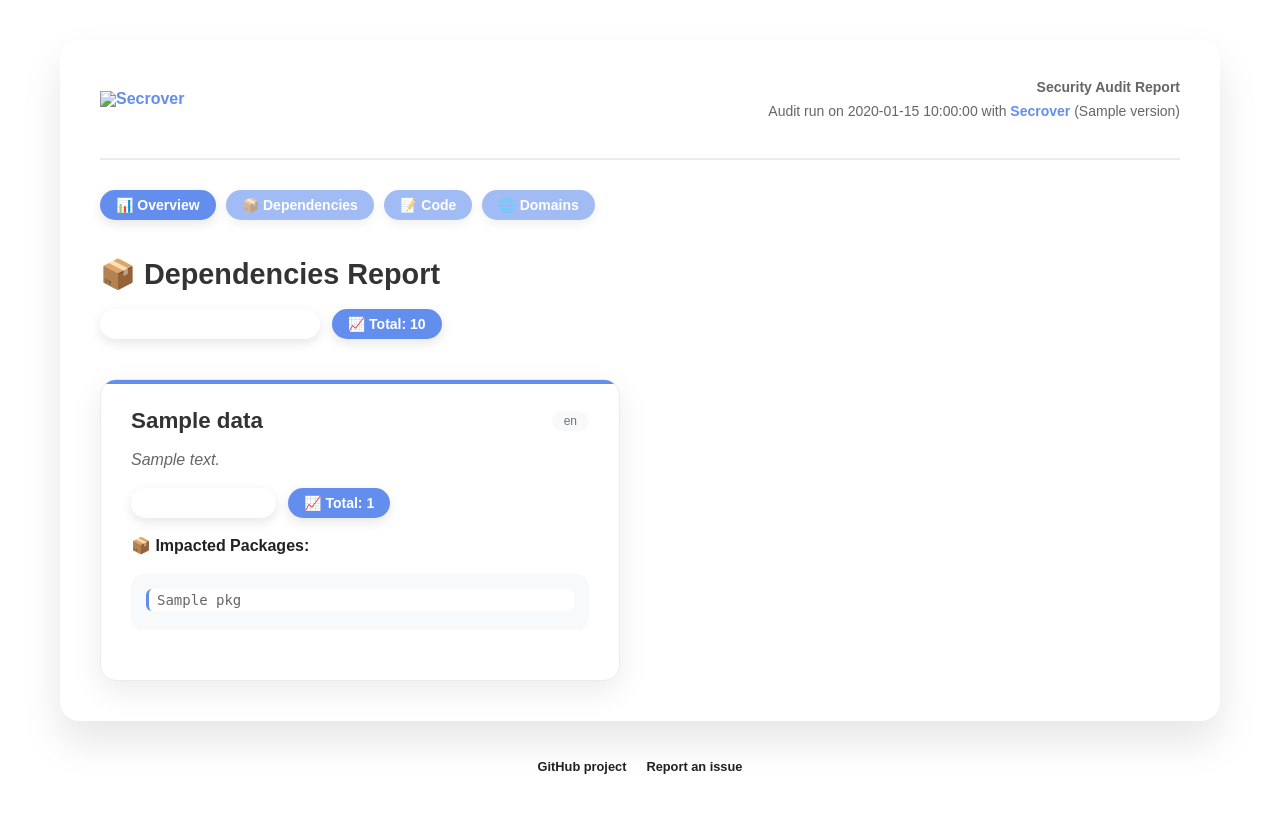
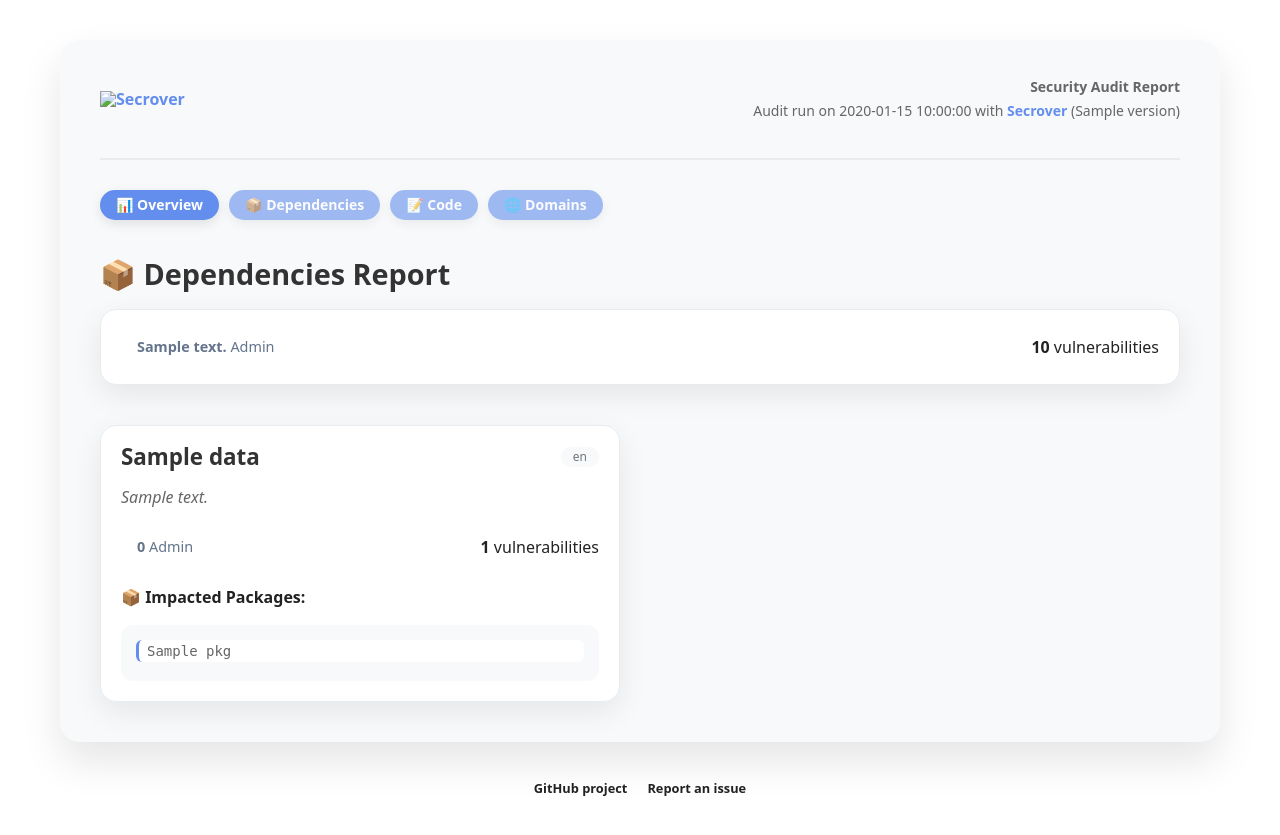
Before and after one commit to Secrover/Secrover, a Python web app: template templates/dependencies.html in a window 1280 px wide. Before the commit the page ends 774 px from the top, so only its background shows below. Run offline with Jinja, Linux system fonts and the light colour scheme; the template is opened without the code that fills it: most values are stand-ins (such as "Sample title", 1, 10 or a date in 2020).

Commit message:
Lighter design

```diff
--- a/templates/base.html
+++ b/templates/base.html
@@ -65,14 +65,14 @@
             --main-color: #638eed;;
         }
         body {
-            font-family: Arial, sans-serif;
+            font-family: 'Noto Sans', Arial, sans-serif;
             margin: 20px;
             background: #fff;
             color: #222;
         }
         #main {
             margin: 40px;
-            background: rgba(255, 255, 255, 0.95);
+            background: #f8f9fa;
             backdrop-filter: blur(10px);
             border-radius: 20px;
             padding: 40px;
@@ -151,12 +160,6 @@
             color: #666;
             font-size: 14px;
         }
-        .vulnerability-badges {
-            display: flex;
-            gap: 12px;
-            flex-wrap: wrap;
-            align-items: center;
-        }
         .badge {
             padding: 8px 16px;
             border-radius: 20px;
@@ -165,22 +168,47 @@
             display: flex;
             align-items: center;
             gap: 6px;
-            box-shadow: 0 4px 12px rgba(0, 0, 0, 0.1);
-            color: #fff;
+            background: #f8f9fa;
+            color: #6c757d;
         }
-        .badge-critical { background: linear-gradient(135deg, #dc3545, #c82333); }
-        .badge-high { background: linear-gradient(135deg, #fd7e14, #e55a00); }
-        .badge-moderate { background: linear-gradient(135deg, #ffc107, #e0a800); }
-        .badge-low { background: linear-gradient(135deg, #28a745, #1e7e34); }
-        .badge-info { background: linear-gradient(135deg, #17a2b8, #138496); }
-        .badge-total { background: var(--main-color); }
-        .badge-basic { background: #f8f9fa; color: #6c757d;}
         .badge-small {
             padding: 4px 12px;
             border-radius: 12px;
             font-size: 12px;
             font-weight: 500;
         }
+        .severity-dots {
+            display: flex;
+            justify-content: space-between;
+            align-items: center;
+
+            & > div {
+                display: flex;
+                gap: 12px;
+                flex-wrap: wrap;
+                align-items: center;
+                padding: 15px 0;
+            }
+        }
+        .severity-dot {
+            display: flex;
+            align-items: center;
+            gap: 0.5rem;
+            font-size: 0.9em;
+            color: #64748b;
+        }
+        .dot {
+            width: 8px;
+            height: 8px;
+            border-radius: 50%;
+        }
+        .dot-critical { background: #ef4444; }
+        .dot-high { background: #f97316; }
+        .dot-moderate { background: #eab308; }
+        .dot-low { background: #22c55e; }
+        .dot-info { background: #3b82f6; }
+        .dot-total { background: var(--main-color); }
+        .dot-basic { background: #f8f9fa; color: #6c757d;}
         #menu {
             display: flex;
             flex-wrap: wrap;
@@ -207,21 +235,27 @@
         }
         #global-recap {
             margin-bottom: 40px;
+
+            .severity-dots {
+                padding: 15px 20px;
+            }
         }
         .overview-container {
             display: flex;
             flex-wrap: wrap;
             gap: 20px;
             margin-top: 30px;
+
+            .card {
+                flex: 1 1 250px;
+            }
         }
         .card {
-            flex: 1 1 250px;
-            border: 1px solid #ddd;
-            border-radius: 12px;
+            background: #fff;
+            border-radius: 16px;
             padding: 20px;
-            background-color: #f8f9fa;
-            box-shadow: 2px 2px 8px rgba(0, 0, 0, 0.05);
-
+            box-shadow: 0 10px 30px rgba(0, 0, 0, 0.08);
+            border: 1px solid #e9ecef;
         }
         .card h2 {
             font-size: 1.2rem;
@@ -237,24 +271,6 @@
             font-size: 0.9rem;
         }
         #repos { display: grid; gap: 40px; grid-template-columns: repeat(2, 1fr); }
-        .project-card::before {
-            content: '';
-            position: absolute;
-            top: 0;
-            left: 0;
-            right: 0;
-            height: 4px;
-            background: var(--main-color);
-        }
-        .project-card {
-            background: #fff;
-            border-radius: 16px;
-            padding: 30px;
-            box-shadow: 0 10px 30px rgba(0, 0, 0, 0.08);
-            border: 1px solid #e9ecef;
-            position: relative;
-            overflow: hidden;
-        }
         .project-card h3 {
             margin-bottom: 0;
         }
--- a/templates/dependencies.html
+++ b/templates/dependencies.html
@@ -5,13 +5,19 @@
 {% block content %}
     <section id="global-recap">
         <h1>📦 Dependencies Report</h1>
-        <div class="vulnerability-badges">
+        <div class="card severity-dots">
+            <div>
                 {% for level in severity_order %}
-            <span class="badge badge-{{ level }}">
-                {{ severity_emojis[level] }} {{ level.capitalize() }}: {{ global_summary[level] }}
+                <span class="severity-dot">
+                    <span class="dot dot-{{ level }}"></span>
+                    <span>
+                        <strong>{{ global_summary[level] }}</strong>
+                        {{ level.capitalize() }}
+                    </span>
                 </span>
                 {% endfor %}
-            <span class="badge badge-total">📈 Total: {{ global_summary.total }}</span>
+            </div>
+            <span><strong>{{ global_summary.total }}</strong> vulnerabilities</span>
         </div>
     </section>
 
@@ -19,7 +25,7 @@
         {% for repo_name, repo_data in data.items() %}
             {% set audit = repo_data.audit %}
             {% if not audit %}
-                <div class="project-card">
+                <div class="card project-card">
                     <div class="project-header">
                         <h3>{{ repo_name }}</h3>
                     </div>
@@ -27,24 +33,30 @@
                     <p class="mb-0">No audit data available.</p>
                 </div>
             {% else %}
-                <div class="project-card">
+                <div class="card project-card">
                     <div class="project-header">
                         <h3>{{ repo_name }}</h3>
-                        <span class="badge-small badge-basic">{{ repo_data.language }}</span>
+                        <span class="badge badge-small">{{ repo_data.language }}</span>
                     </div>
                     <p class="project-description">{{ repo_data.description }}</p>
 
-                    <div class="vulnerability-badges mb-20">
+                    <div class="severity-dots mb-20">
+                        <div>
                             {% for level in severity_order %}
-                        <span class="badge badge-{{ level }}">
-                            {{ severity_emojis[level] }} {{ level.capitalize() }}: {{ audit.vulnerabilities_by_severity.get(level, 0) }}
+                            <span class="severity-dot">
+                                <span class="dot dot-{{ level }}"></span>
+                                <span>
+                                    <strong>{{ audit.vulnerabilities_by_severity.get(level, 0) }}</strong>
+                                    {{ level.capitalize() }}
+                                </span>
                             </span>
                             {% endfor %}
-                        <span class="badge badge-total">📈 Total: {{ audit.total_vulnerabilities }}</span>
+                        </div>
+                        <span><strong>{{ audit.total_vulnerabilities }}</strong> vulnerabilities</span>
                     </div>
 
                     <p><strong>📦 Impacted Packages:</strong></p>
-                    <div class="packages-list mb-20">
+                    <div class="packages-list">
                         {% if audit.packages_impacted %}
                             {% for pkg in audit.packages_impacted %}
                             <div class="{{ pkg.severity }}">{{ pkg.name }}</div>
@@ -55,7 +67,7 @@
                     </div>
 
                     {% if 'abandoned_packages' in audit %}
-                    <p><strong>📦 Abandoned Packages:</strong></p>
+                    <p class="mt-20"><strong>📦 Abandoned Packages:</strong></p>
                     <div class="packages-list">
                         {% if audit.abandoned_packages %}
                             {% for pkg in audit.abandoned_packages | sort %}
```
Also changed, not shown: other parts of templates/base.html (+21 -11 lines), secrover/audits/code.py (+0 -7 lines), secrover/audits/dependencies.py (+0 -8 lines), templates/code.html (+22 -10 lines). Lines whose indentation alone changed are shown as unchanged.
